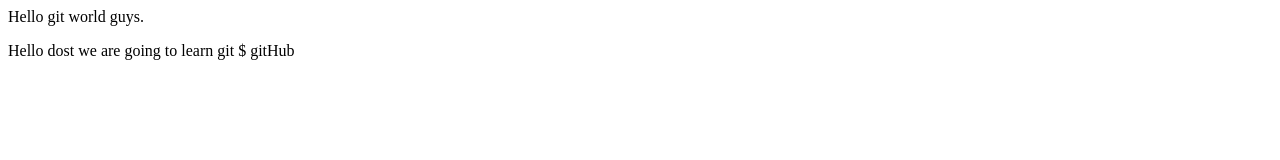
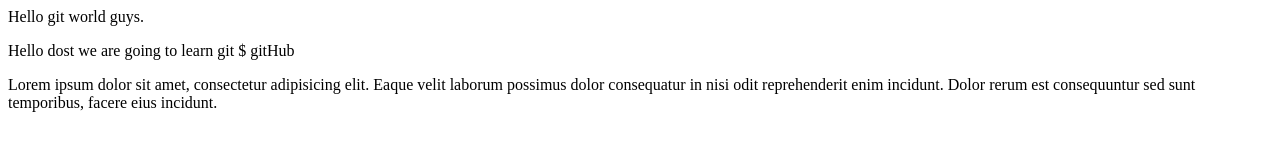
Before and after one commit to nitusharma303/myfirst-demo, a plain HTML site: page index.html in a window 1280 px wide. Drawn offline with Linux system fonts and the light colour scheme.

Commit message:
Add lorem line

```diff
--- a/index.html
+++ b/index.html
@@ -1,2 +1,3 @@
 <p>Hello git world guys.</p>
 <p>Hello dost we are going to learn git $ gitHub</p>
+<p>Lorem ipsum dolor sit amet, consectetur adipisicing elit. Eaque velit laborum possimus dolor consequatur in nisi odit reprehenderit enim incidunt. Dolor rerum est consequuntur sed sunt temporibus, facere eius incidunt.</p>
```
